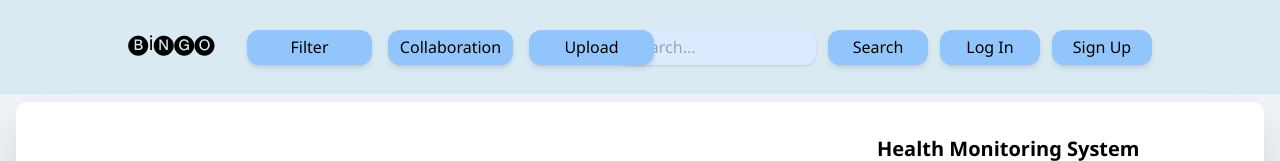
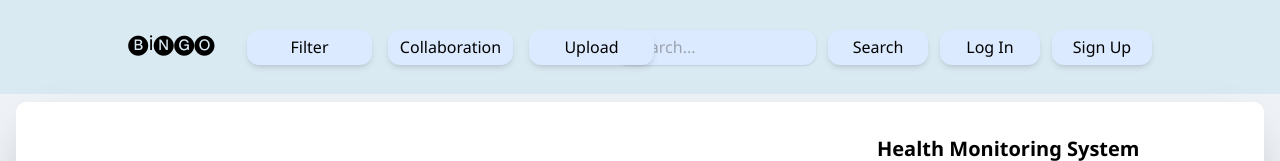
Before and after one commit to Tishamoni/project_upload, a website: page src/project_upload.html in a window 1280 px wide. Shown: the top 161 px of the page. Drawn offline with Linux system fonts and the light colour scheme.

Commit message:
Some color correction

```diff
--- a/src/project_upload.html
+++ b/src/project_upload.html
@@ -23,7 +23,7 @@
       <!--Filter, collaboration, upload buttons-->
       <div class="flex flex-row justify-between w-[300px] h-[40px]  space-x-4">
         <div class="flex flex-row justify-center space-x-5 items-center">
-          <button type="button" href="#" class="h-[35px] w-[125px] bg-blue-300 my-3 flex items-center justify-center rounded-xl cursor-pointer relative overflow-hidden transition-all duration-500 ease-in-out shadow-md hover:scale-105
+          <button type="button" href="#" class="h-[35px] w-[125px] my-3 flex bg-blue-100 items-center justify-center rounded-xl cursor-pointer relative overflow-hidden transition-all duration-500 ease-in-out shadow-md hover:scale-105
           hover:shadow-lg before:absolute before:top-0 before:-left-full
           before:w-full before:h-full before:bg-gradient-to-r before:from-[#006a9b] before:to-[rgb(65,121,194)]
           before:transition-all before:duration-500 before:ease-in-out before:z-[-1] before:rounded-xl hover:before:left-0 text-[#000000] hover:text-white">
@@ -31,7 +31,7 @@
           </button>
         </div>
         <div class="flex flex-row justify-center space-x-5 items-center">
-          <button type="button" href="#" class="h-[35px] w-[125px] bg-blue-300 my-3 flex items-center justify-center rounded-xl cursor-pointer relative overflow-hidden transition-all duration-500 ease-in-out shadow-md hover:scale-105
+          <button type="button" href="#" class="h-[35px] w-[125px] bg-blue-100 my-3 flex items-center justify-center rounded-xl cursor-pointer relative overflow-hidden transition-all duration-500 ease-in-out shadow-md hover:scale-105
           hover:shadow-lg before:absolute before:top-0 before:-left-full
           before:w-full before:h-full before:bg-gradient-to-r before:from-[#006a9b] before:to-[rgb(65,121,194)]
           before:transition-all before:duration-500 before:ease-in-out before:z-[-1] before:rounded-xl hover:before:left-0 text-[#000000] hover:text-white">
@@ -39,7 +39,7 @@
           </button>
         </div>
         <div class="flex flex-row justify-center space-x-5 items-center">
-          <button type="button" href="#" class="h-[35px] w-[125px] bg-blue-300 my-3 flex items-center justify-center rounded-xl cursor-pointer relative overflow-hidden transition-all duration-500 ease-in-out shadow-md hover:scale-105
+          <button type="button" href="#" class="h-[35px] w-[125px] bg-blue-100 my-3 flex items-center justify-center rounded-xl cursor-pointer relative overflow-hidden transition-all duration-500 ease-in-out shadow-md hover:scale-105
           hover:shadow-lg before:absolute before:top-0 before:-left-full
           before:w-full before:h-full before:bg-gradient-to-r before:from-[#006a9b] before:to-[rgb(65,121,194)]
           before:transition-all before:duration-500 before:ease-in-out before:z-[-1] before:rounded-xl hover:before:left-0 text-[#000000] hover:text-white">
@@ -49,23 +49,23 @@
       </div>
 
       <!--Search, login, signup buttons-->
-      <div class="flex flex-row justify-start items-center space-x-3 ml-[30px]">
+      <div class="flex flex-row justify-start items-center space-x-3 ml-[30px] ">
 
           <input class=" px-4 py-2 w-[200px] h-[35px] self-center text-black border-0 bg-blue-100 rounded-xl shadow" placeholder="Search..." type="text" placeholder="Search" />
 
-        <button type="button" href="#" class="h-[35px] w-[100px] bg-blue-300 my-3 flex items-center justify-center rounded-xl cursor-pointer relative overflow-hidden transition-all duration-500 ease-in-out shadow-md hover:scale-105
+        <button type="button" href="#" class="h-[35px] w-[100px] bg-blue-100 my-3 flex items-center justify-center rounded-xl cursor-pointer relative overflow-hidden transition-all duration-500 ease-in-out shadow-md hover:scale-105
         hover:shadow-lg before:absolute before:top-0 before:-left-full
         before:w-full before:h-full before:bg-gradient-to-r before:from-[#006a9b] before:to-[rgb(65,121,194)]
         before:transition-all before:duration-500 before:ease-in-out before:z-[-1] before:rounded-xl hover:before:left-0 text-[#000000] hover:text-white">
             Search
           </button>
-          <button type="button" href="#" class="h-[35px] w-[100px] bg-blue-300 my-3 flex items-center justify-center rounded-xl cursor-pointer relative overflow-hidden transition-all duration-500 ease-in-out shadow-md hover:scale-105
+          <button type="button" href="#" class="h-[35px] w-[100px] bg-blue-100 my-3 flex items-center justify-center rounded-xl cursor-pointer relative overflow-hidden transition-all duration-500 ease-in-out shadow-md hover:scale-105
           hover:shadow-lg before:absolute before:top-0 before:-left-full
           before:w-full before:h-full before:bg-gradient-to-r before:from-[#006a9b] before:to-[rgb(65,121,194)]
           before:transition-all before:duration-500 before:ease-in-out before:z-[-1] before:rounded-xl hover:before:left-0 text-[#000000] hover:text-white">
             Log In
           </button>
-          <button type="button" href="#" class="h-[35px] w-[100px] bg-blue-300 my-3 flex items-center justify-center rounded-xl cursor-pointer relative overflow-hidden transition-all duration-500 ease-in-out shadow-md hover:scale-105
+          <button type="button" href="#" class="h-[35px] w-[100px] bg-blue-100 my-3 flex items-center justify-center rounded-xl cursor-pointer relative overflow-hidden transition-all duration-500 ease-in-out shadow-md hover:scale-105
           hover:shadow-lg before:absolute before:top-0 before:-left-full
           before:w-full before:h-full before:bg-gradient-to-r before:from-[#006a9b] before:to-[rgb(65,121,194)]
           before:transition-all before:duration-500 before:ease-in-out before:z-[-1] before:rounded-xl hover:before:left-0 text-[#000000] hover:text-white">
```
